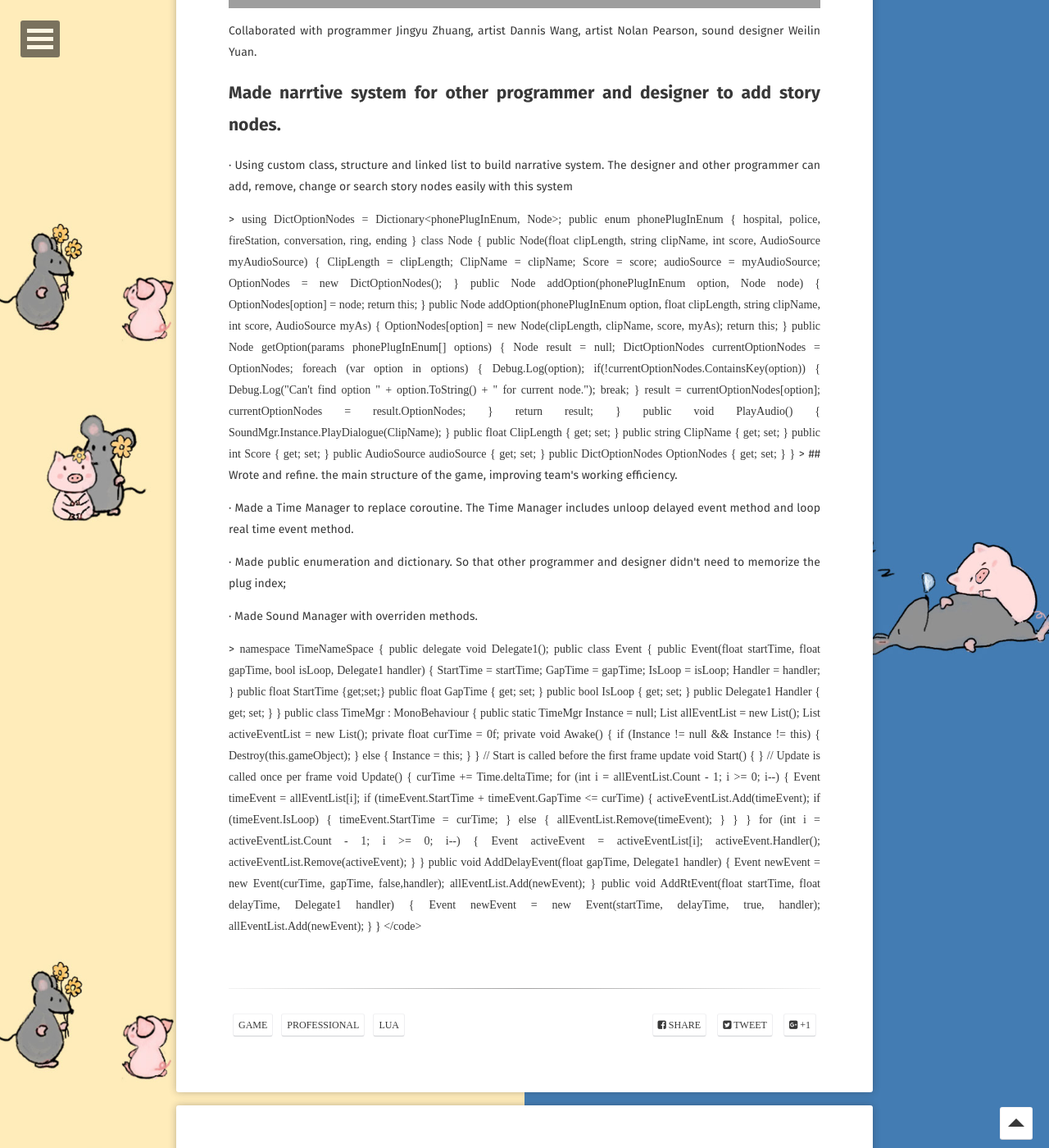
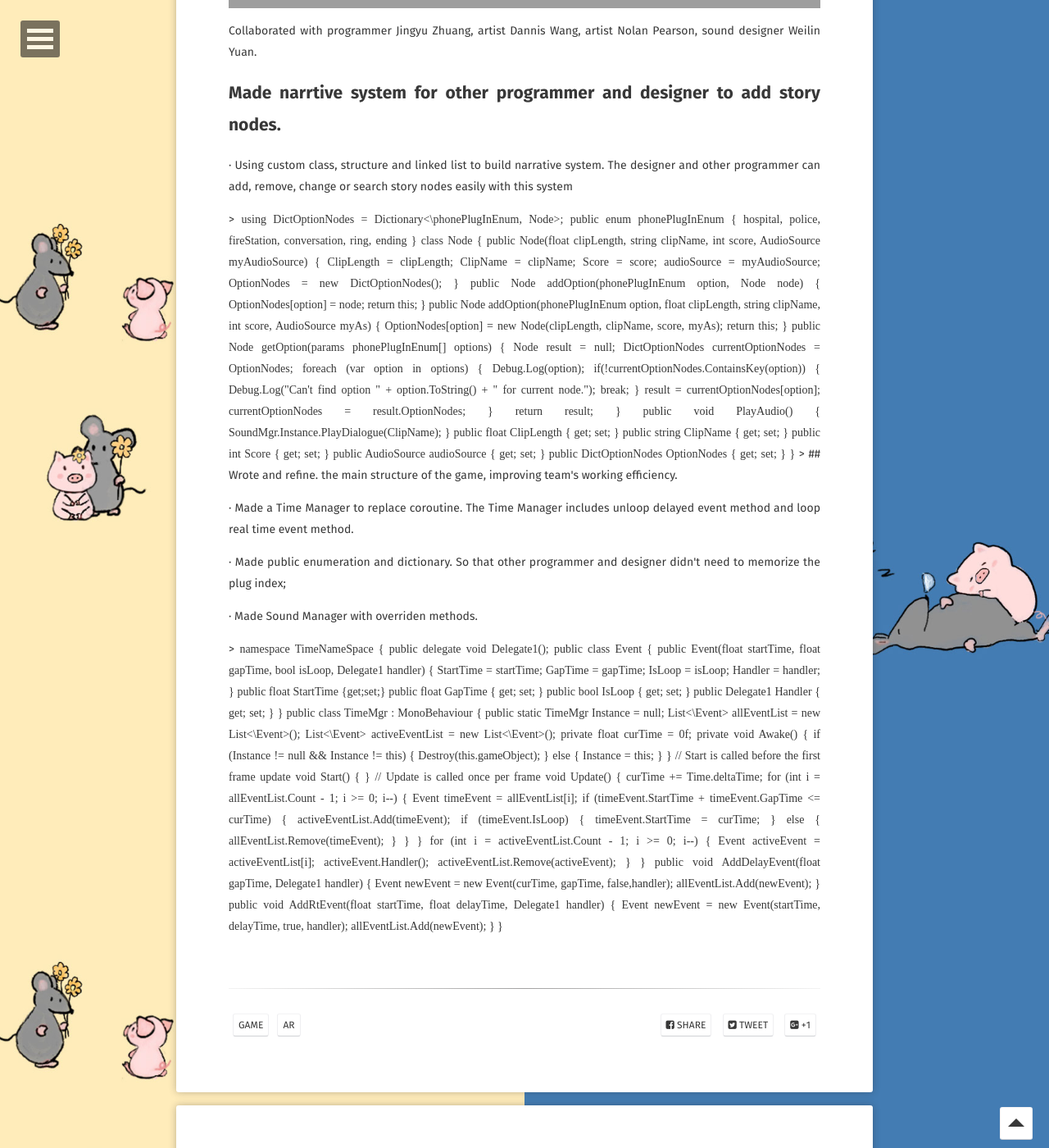
Before and after one commit to MuruC/MuruC.github.io, a Jekyll site: the page built from _posts/2020-10-01-Dispatch-it.md, in a window 1280 px wide and 1400 px high, scrolled down 822 px. Shown: the whole window at 82% size. Built offline with Jekyll 4.4.1, drawn with Linux system fonts in a browser that asks for light colours; some web fonts are replaced; comment, search, counter and statistics services are not loaded; some of the changed text lies outside the part shown; grey boxes are pictures that could not be loaded.

Commit message:
Update 2020-10-01-Dispatch-it.md

```diff
--- a/_posts/2020-10-01-Dispatch-it.md
+++ b/_posts/2020-10-01-Dispatch-it.md
@@ -1,13 +1,13 @@
 ---
 layout: post
 title: "Pet Island"
-date: 7/2020-1/2020
-excerpt: "Professional metaverse game"
-tags: [game, professional, Lua]
+date: 9/2021-10/2021
+excerpt: "AR narrative game on Hololens"
+tags: [game, AR]
 comments: true
 game: true
 pagetype: 1
-figure: pet_figure.png
+figure: telephone_figure.png
 
 ---
 
@@ -22,7 +22,7 @@
 
 <pre>
 <code>
-    using DictOptionNodes = Dictionary<phonePlugInEnum, Node>;
+    using DictOptionNodes = Dictionary<\phonePlugInEnum, Node>;
     public enum phonePlugInEnum { hospital, police, fireStation, conversation, ring, ending }
     class Node
     {
@@ -106,8 +106,8 @@
     public class TimeMgr : MonoBehaviour
     {
         public static TimeMgr Instance = null;
-        List<Event> allEventList = new List<Event>();
-        List<Event> activeEventList = new List<Event>();
+        List<\Event> allEventList = new List<\Event>();
+        List<\Event> activeEventList = new List<\Event>();
         private float curTime = 0f;
         private void Awake()
         {
```
